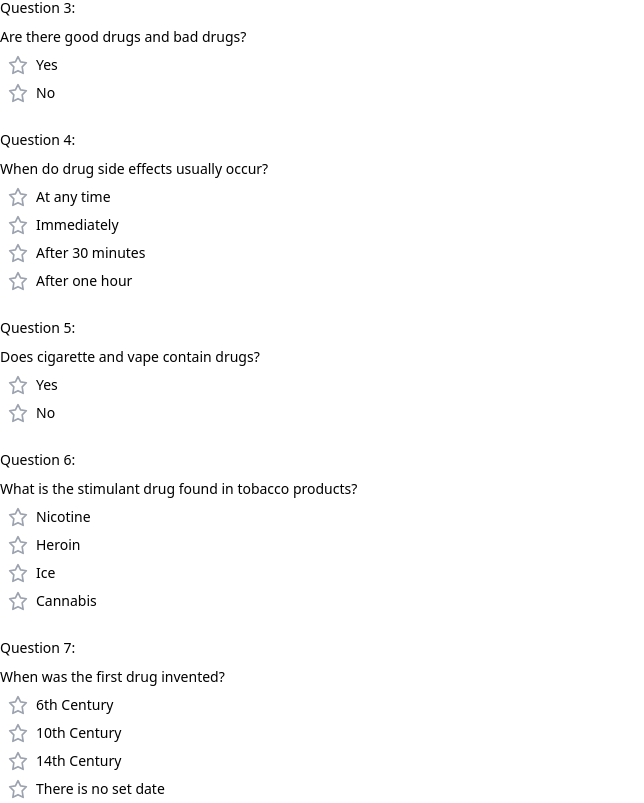
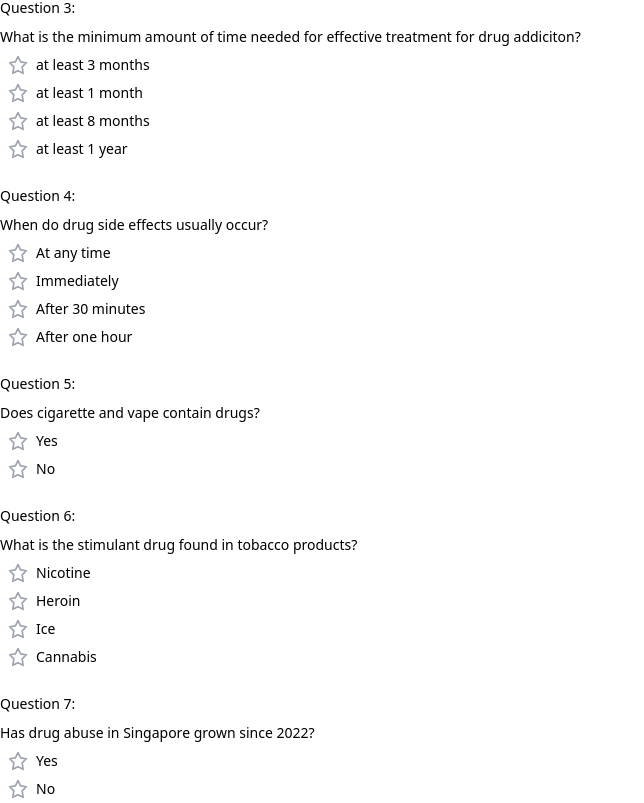
Before and after one commit to zeniafoo/ryan_heartcode, a Next.js app in the folder my-app/: page /quiz in a window 1280 px wide. Shown: the part 317-1120 px from the top of the page, without its empty margins (0-644 px from the left). Built offline with nearby package versions, Linux system fonts and the light colour scheme; no server answers.

Commit message:
quiz and notes

```diff
--- a/my-app/src/app/quiz/page.tsx
+++ b/my-app/src/app/quiz/page.tsx
@@ -38,12 +38,12 @@ const FormSchema = z.object({
 });
 
 const correctAnswers = {
-  question2: "no",
+  question2: "yes",
   question3: "option-one",
   question4: "option-one",
   question5: "option-one",
   question6: "option-one",
-  question7: "option-four",
+  question7: "option-one",
   question8: "option-one",
 };
 
@@ -150,7 +150,7 @@ export default function Quiz() {
 				return (
 				<FormItem>
 					<FormLabel>Question 2:</FormLabel>
-					<FormDescription>Do you sell drugs?</FormDescription>
+					<FormDescription>Can ex drug users have second chance in life?</FormDescription>
 					<Select onValueChange={field.onChange} defaultValue={field.value}>
 					<FormControl>
 						<SelectTrigger>
@@ -185,11 +185,14 @@ export default function Quiz() {
           render={({ field }) => (
             <FormItem>
               <FormLabel>Question 3:</FormLabel>
-              <FormDescription>Are there good drugs and bad drugs?</FormDescription>
+              <FormDescription>What is the minimum amount of time needed for effective treatment for drug addiciton?</FormDescription>
               <FormControl>
                 <div className="space-y-2">
-                  <StarRadioButton id="question3-option-one" value="option-one" label="Yes" field={field} />
-                  <StarRadioButton id="question3-option-two" value="option-two" label="No" field={field} />
+                  <StarRadioButton id="question3-option-one" value="option-one" label="at least 3 months" field={field} />
+                  <StarRadioButton id="question3-option-two" value="option-two" label="at least 1 month" field={field} />
+				  <StarRadioButton id="question3-option-three" value="option-three" label="at least 8 months" field={field} />
+				  <StarRadioButton id="question3-option-four" value="option-four" label="at least 1 year" field={field} />
+
                 </div>
               </FormControl>
               <FormMessage />
@@ -265,13 +268,13 @@ export default function Quiz() {
           render={({ field }) => (
             <FormItem>
               <FormLabel>Question 7:</FormLabel>
-              <FormDescription>When was the first drug invented?</FormDescription>
+              <FormDescription>Has drug abuse in Singapore grown since 2022?</FormDescription>
               <FormControl>
                 <div className="space-y-2">
-                  <StarRadioButton id="question7-option-one" value="option-one" label="6th Century" field={field} />
-                  <StarRadioButton id="question7-option-two" value="option-two" label="10th Century" field={field} />
-                  <StarRadioButton id="question7-option-three" value="option-three" label="14th Century" field={field} />
-                  <StarRadioButton id="question7-option-four" value="option-four" label="There is no set date" field={field} />
+                  <StarRadioButton id="question7-option-one" value="option-one" label="Yes" field={field} />
+                  <StarRadioButton id="question7-option-two" value="option-two" label="No" field={field} />
+                  <StarRadioButton id="question7-option-three" value="option-three" label="it increased then decreased" field={field} />
+                  <StarRadioButton id="question7-option-four" value="option-four" label="it decreased then increased" field={field} />
                 </div>
               </FormControl>
               <FormMessage />
@@ -286,7 +289,7 @@ export default function Quiz() {
           render={({ field }) => (
             <FormItem>
               <FormLabel>Question 8:</FormLabel>
-              <FormDescription>What is the internal use of a drug without medical/health reasons?</FormDescription>
+              <FormDescription>What is the internal use of a drug called without medical/health reasons?</FormDescription>
               <FormControl>
                 <div className="space-y-2">
                   <StarRadioButton id="question8-option-one" value="option-one" label="Drug Abuse" field={field} />
--- a/my-app/src/components/ExpandableCardDemo.tsx
+++ b/my-app/src/components/ExpandableCardDemo.tsx
@@ -10,32 +10,31 @@ import CloseIcon from "./CloseIcon"; // Adjust the path if necessary
 const cards = [
   {
     description: "",
-    title: "When was the first drug invented?",
-    src: "/goldmedal.jpg",
+    title: "Consequences of drug trafficking in Singapore?",
+    src: "/law.jpg",
     ctaText: "Expand Notes",
-    ctaLink: "https://ui.aceternity.com/templates",
-    content: () => <p>There is no set date for the invention of drugs.</p>,
+    ctaLink: "https://edition.cnn.com/2024/10/19/asia/singapore-changi-prison-drugs-war-intl-hnk-dst/index.html#:~:text=But%20Singapore%20imposes%20a%20mandatory,and%20500%20grams%20of%20cannabis.",
+    content: () => <p> Singapore imposes a mandatory death penalty for people convicted of supplying certain amounts of illicit drugs – 15 grams (half an ounce) of heroin, 30 grams of cocaine, 250 grams of methamphetamine and 500 grams of cannabis.</p>,
   },
   {
     description: "",
     title: "Drugs in cigarettes",
     src: "/cigarette.png",
     ctaText: "Expand Notes",
-    ctaLink: "https://ui.aceternity.com/templates",
+    ctaLink: "https://www.lung.org/quit-smoking/smoking-facts/whats-in-a-cigarette",
     content: () => (
       <p>The drugs found in cigarettes are: nicotine, cannabis, and acetone.</p>
     ),
   },
   {
     description: "",
-    title: "Good and bad drugs",
-    src: "/angeldevil.png",
+    title: "What is the minimum amount of time needed for effective treatment for drug addiction",
+    src: "/doctor.jpg",
     ctaText: "Expand Notes",
-    ctaLink: "https://ui.aceternity.com/templates",
+    ctaLink: "https://www.urmc.rochester.edu/encyclopedia/content?contenttypeid=40&contentid=DrugAbuseQuiz#:~:text=The%20length%20of%20time%20needed,addiction%20is%20a%20chronic%20disease.",
     content: () => (
       <p>
-        Good drugs include panadol and tylenol. Bad drugs include cocaine and
-        ketamine.
+        For most people, the least amount of time is 3 months
       </p>
     ),
   },
@@ -44,12 +43,12 @@ const cards = [
     title: "Time it takes for drug side effects to start",
     src: "/stopwatch.jpg",
     ctaText: "Expand Notes",
-    ctaLink: "https://ui.aceternity.com/templates",
+    ctaLink: "https://www.safemedication.com/pharmacist-insights/2021/04/26/are-you-experiencing-side-effects-from-your-medicine-heres-what-you-should-know#:~:text=Side%20effects%20can%20happen%20at,cause%20side%20effects%20as%20well.",
     content: () => (
       <p>
-        Side effects can happen within minutes after ingesting a drug. It can
-        also take hours or days depending on how long it takes for it to
-        metabolize in your body.
+        Side effects can happen at any time. They can occur when you first take a medicine, with changes in dosage, or if you stop taking the medicine suddenly or too soon. If you begin to take other prescriptions or non-prescription products, interactions among the medicines may cause side effects as well.
+
+
       </p>
     ),
   },
```
Also changed, not shown: my-app/public/doctor.jpg (added), my-app/public/law.jpg (added).
